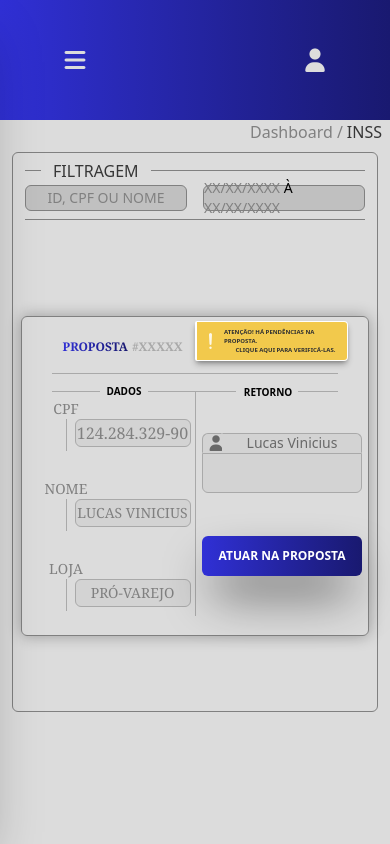
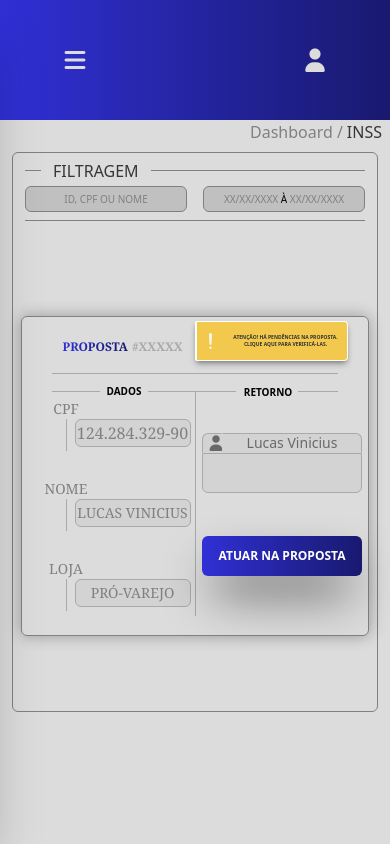
Before and after one commit to vini-lucas/zema-laravel-layout, a website: page src/inss.html in a window 390 px wide. Drawn offline with nearby package versions, Linux system fonts and the light colour scheme.

Commit message:
feat: implementando tela de listar INSS

```diff
--- a/src/inss.html
+++ b/src/inss.html
@@ -94,11 +94,11 @@
             <div class="w-full h-1/3 inline-flex justify-center gap-4">
                 <div
                     class="bg-[#C0C0C0] w-50 h-full border border-solid border-[#808080] rounded-md ml-3 flex items-center justify-center">
-                    <span class="text-sm text-[#808080]">ID, CPF OU NOME</span>
+                    <span class="sm:text-sm text-[10px] text-[#808080]">ID, CPF OU NOME</span>
                 </div>
                 <div
                     class="bg-[#C0C0C0] w-50 h-full border border-solid border-[#808080] rounded-md mr-3 flex justify-center items-center">
-                    <span class="text-sm text-[#808080]">XX/XX/XXXX <span class="text-black">À</span> XX/XX/XXXX</span>
+                    <span class="sm:text-sm text-[10px] text-[#808080]">XX/XX/XXXX <span class="text-black">À</span> XX/XX/XXXX</span>
                 </div>
             </div>
 
@@ -131,9 +131,9 @@
                                 <i class="fa-solid fa-exclamation text-md sm:text-2xl text-[#FDF8E8]"></i>
                             </div>
                             <div class="flex-1 flex flex-col justify-center items-center rounded-r-sm">
-                                <span class="text-[6px] sm:text-[10px] text-[#2F3032] font-semibold">ATENÇÃO! HÁ
+                                <span class="text-[5px] sm:text-[10px] text-[#2F3032] font-semibold">ATENÇÃO! HÁ
                                     PENDÊNCIAS NA PROPOSTA.</span>
-                                <span class="text-[6px] sm:text-[10px] text-[#2F3032] font-semibold">CLIQUE AQUI PARA
+                                <span class="text-[5px] sm:text-[10px] text-[#2F3032] font-semibold">CLIQUE AQUI PARA
                                     VERIFICÁ-LAS.</span>
                             </div>
                         </div>
@@ -263,6 +263,8 @@
 
             </div>
 
+
+
         </div>
 
     </section>
```
Also changed, not shown: src/output.css.
